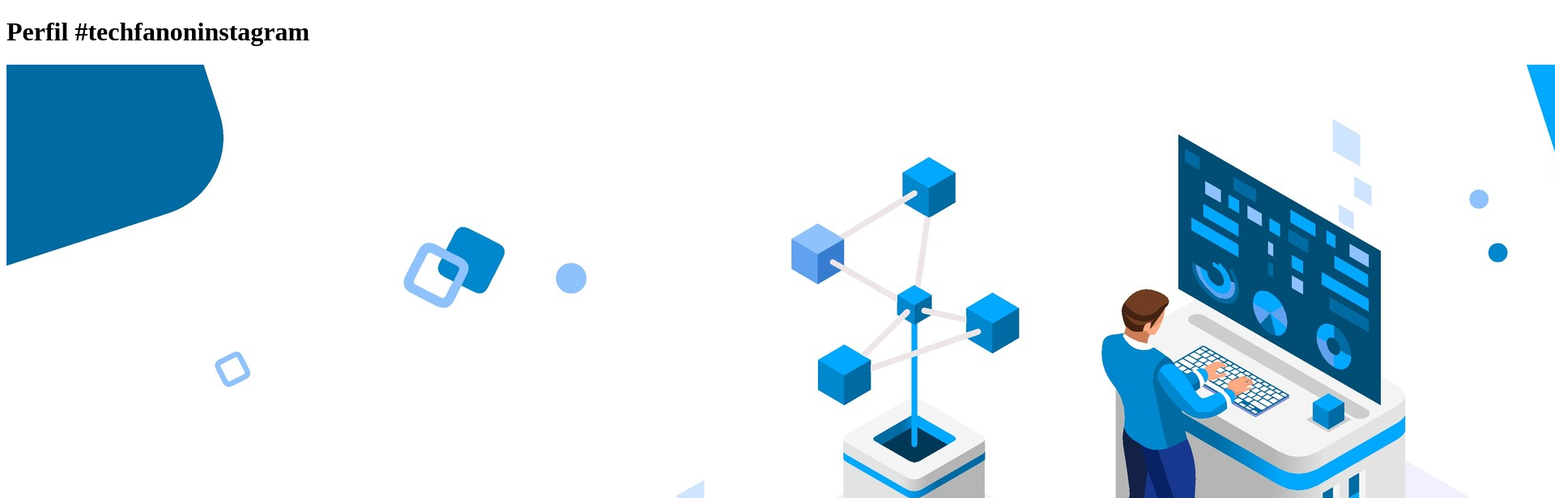
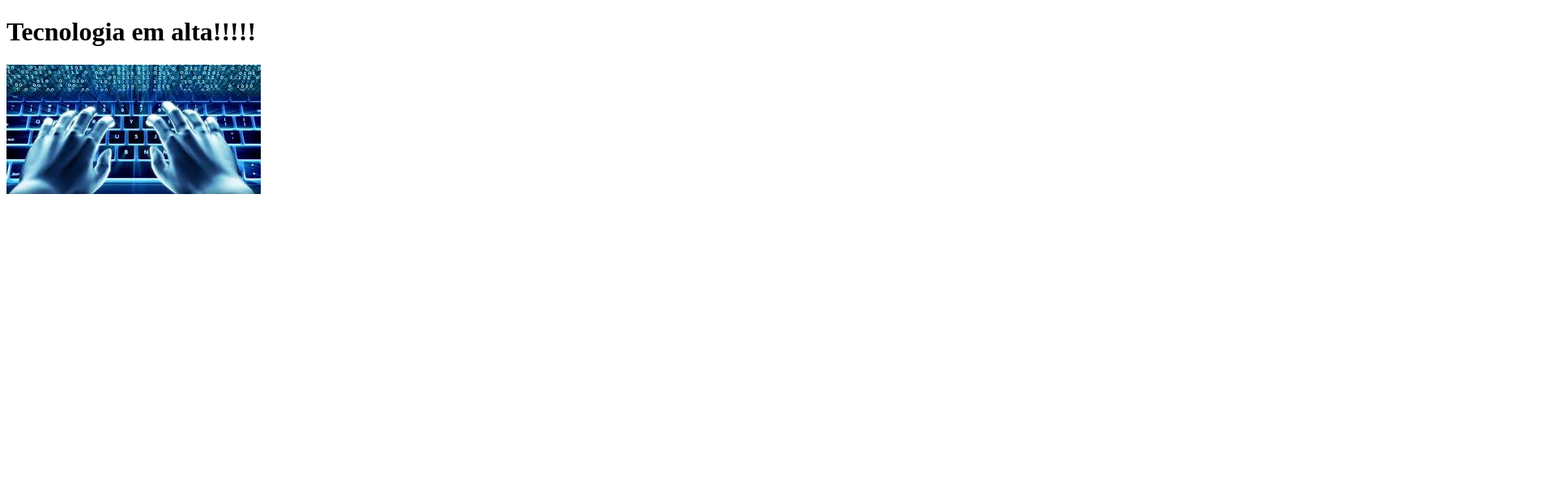
Before and after one commit to Bruno-Da-Cunha/Praticando_Git, a plain HTML site: page index.html in a window 1280 px wide. Shown: the top 616 px of the page at 81% size, 1920 px wide, since content can reach past the window. Drawn offline with Linux system fonts and the light colour scheme.

Commit message:
commit de manuseio de repositório

```diff
--- a/index.html
+++ b/index.html
@@ -1,11 +1,11 @@
 <!DOCTYPE html>
 <html lang="pt-br">
 <head>
-<title>Fanpage de Tecnologia</title>
+<title>Tecnologia no alto</title>
 <meta charset="utf-8">
 </head>
 <body>
-<h1>Perfil #techfanoninstagram</h1>
-<img src="imagens/Tecnologia.jpeg" />
+<h1>Tecnologia em alta!!!!!</h1>
+<img src="imagens/tecnologiaalta.jpg" />
 </body>
 </html>
```
Also changed, not shown: imagens/tecnologiaalta.jpg (added).
